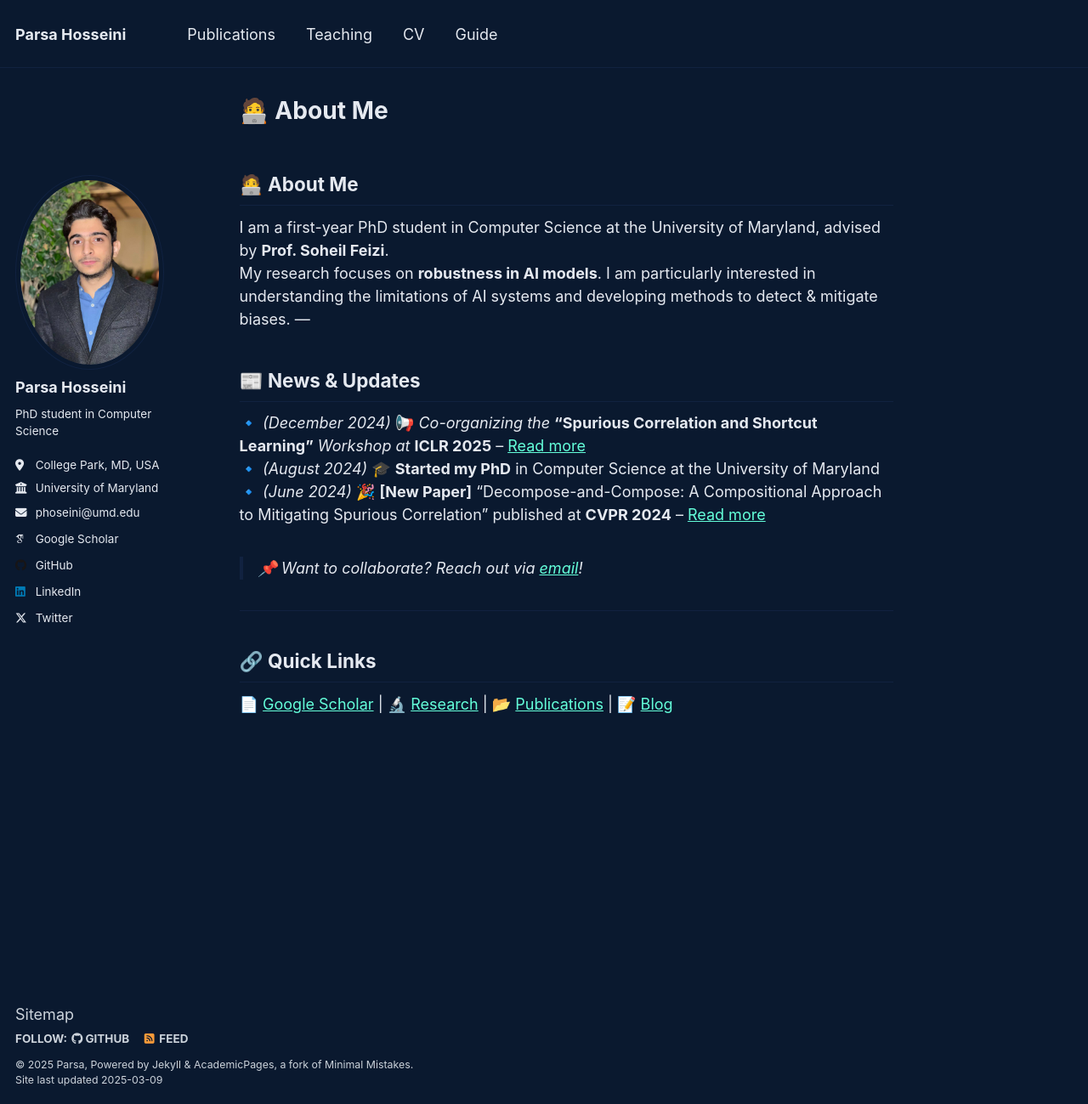
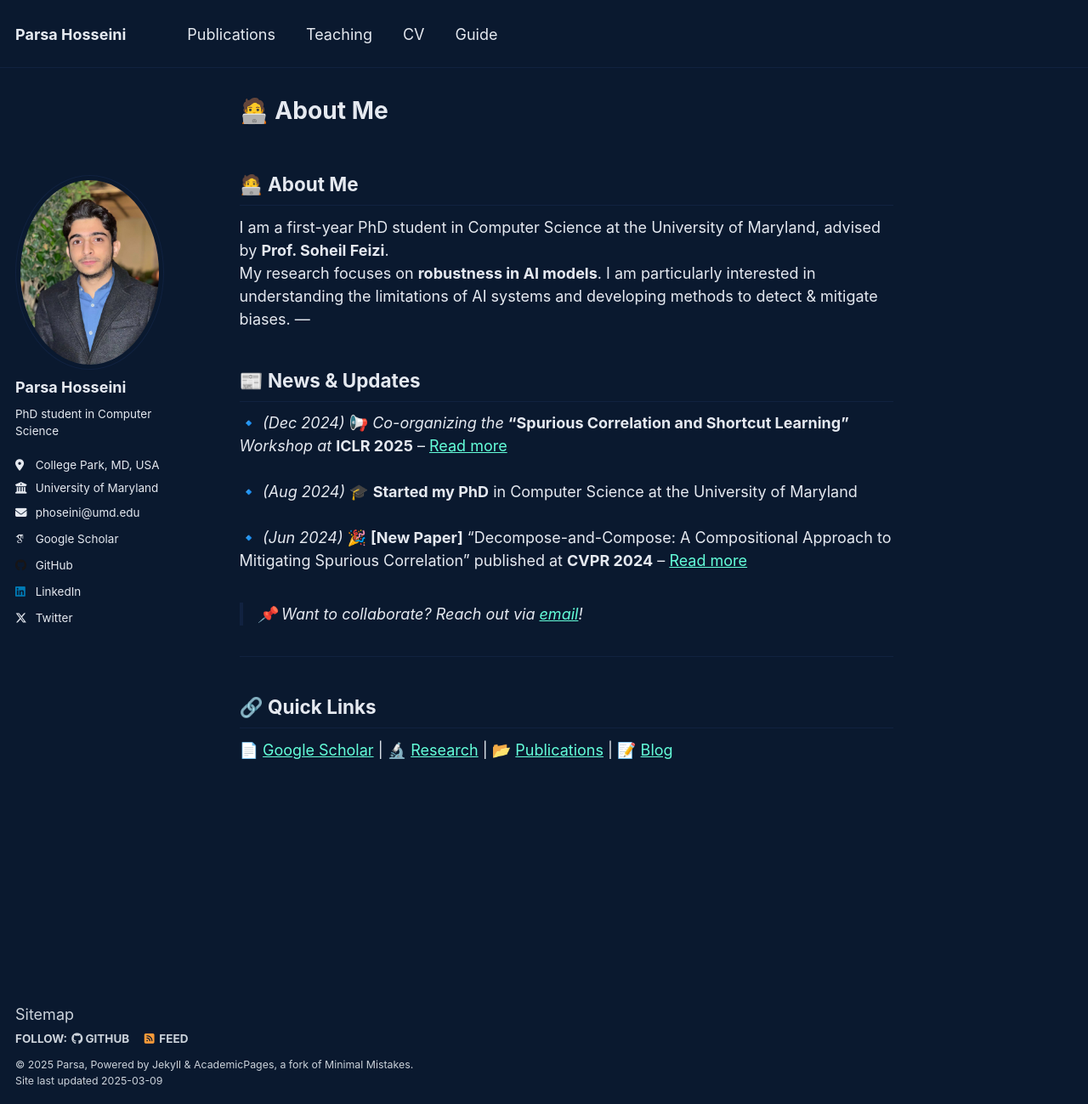
Before and after one commit to sudoparsa/sudoparsa.github.io, a Jekyll site: the page built from _pages/about.md, in a window 1280 px wide and 1299 px high. Shown: the whole window at 85% size. Built offline with Jekyll 4.4.1, drawn with Linux system fonts in a browser that asks for light colours; some web fonts are replaced; our own code applies the rules of GitHub Pages for plain Markdown files.

Commit message:
Update about.md

```diff
--- a/_pages/about.md
+++ b/_pages/about.md
@@ -13,9 +13,11 @@
 ---
 
 ## 📰 News & Updates
-🔹 *(December 2024)* 📢 *Co-organizing the* **"Spurious Correlation and Shortcut Learning"** *Workshop at* **ICLR 2025** – [Read more](https://scslworkshop.github.io)
-🔹 *(August 2024)* 🎓 **Started my PhD** in Computer Science at the University of Maryland
-🔹 *(June 2024)*  🎉 **[New Paper]** "Decompose-and-Compose: A Compositional Approach to Mitigating Spurious Correlation" published at **CVPR 2024** – [Read more](https://cvpr.thecvf.com/virtual/2024/poster/30981)
+🔹 *(Dec 2024)* 📢 *Co-organizing the* **"Spurious Correlation and Shortcut Learning"** *Workshop at* **ICLR 2025** – [Read more](https://scslworkshop.github.io)
+<br>
+🔹 *(Aug 2024)* 🎓 **Started my PhD** in Computer Science at the University of Maryland
+<br>
+🔹 *(Jun 2024)*  🎉 **[New Paper]** "Decompose-and-Compose: A Compositional Approach to Mitigating Spurious Correlation" published at **CVPR 2024** – [Read more](https://cvpr.thecvf.com/virtual/2024/poster/30981)
 
 > 📌 *Want to collaborate? Reach out via [email](mailto:your-email@umd.edu)!*
 
```
